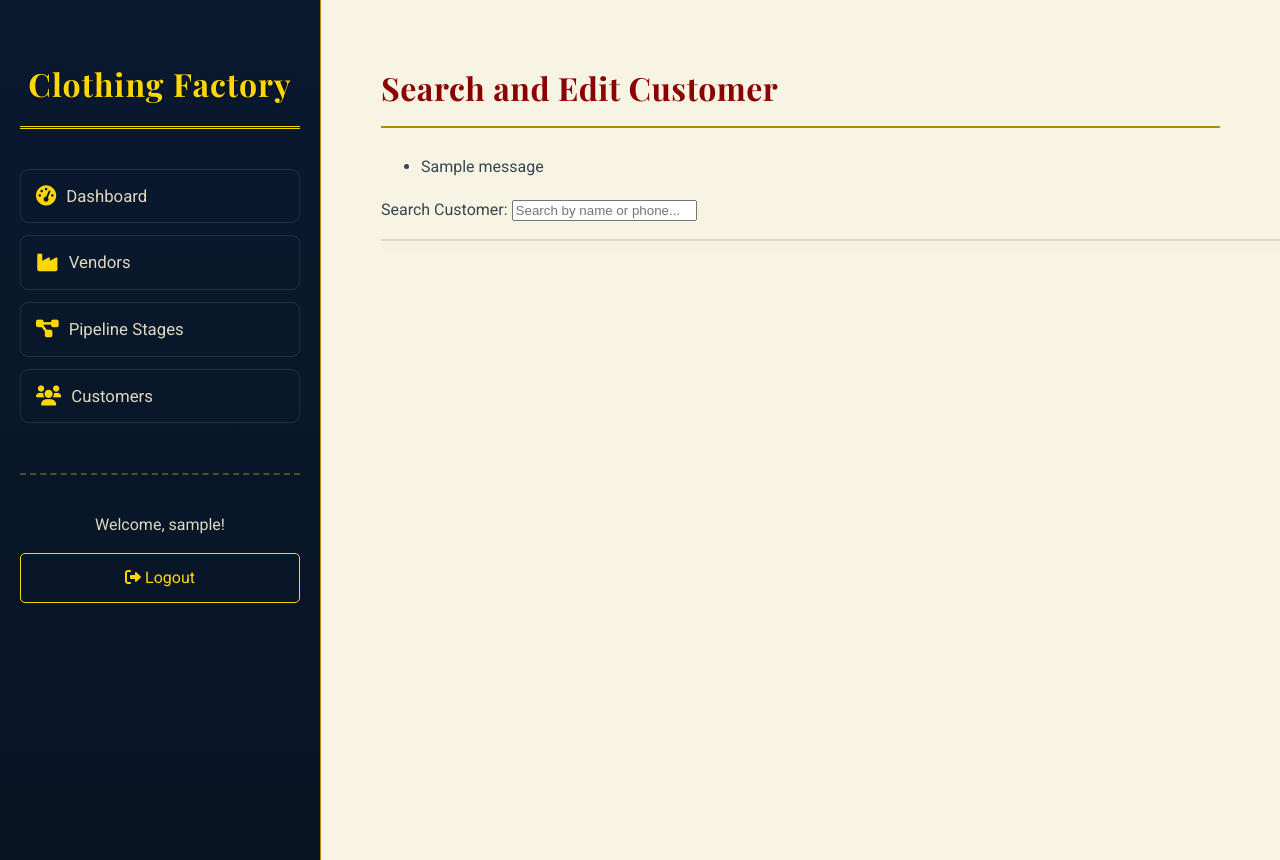
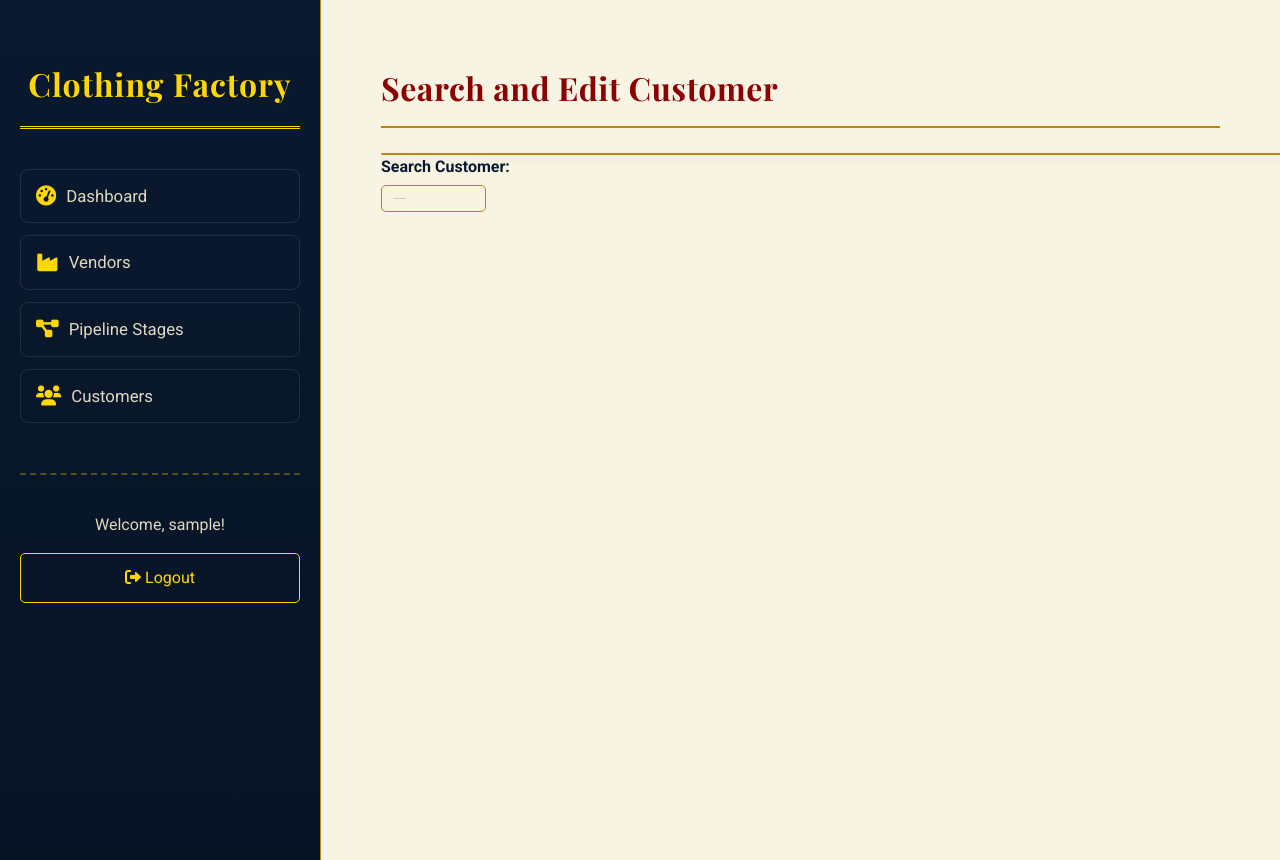
Before and after one commit to Yameen-Shaikh/Clothing-Tracker, a Django app: page /customers/search-detail/ in a window 1280 px wide. Run offline with Django 5.2, Linux system fonts and the light colour scheme; a user stored in the database is signed in; tables that the repository leaves empty hold one stand-in row (values such as "Sample post"); one stand-in notice (Sample message) is shown.

Commit message:
Removed updation msg from page and matched the search box theme

```diff
--- a/production_tracker/static/production_tracker/css/style.css
+++ b/production_tracker/static/production_tracker/css/style.css
@@ -1,27 +1,28 @@
 /* Mughal Theme Colors (Revisited) */
 :root {
-    --deep-blue: #0A192F; /* Darkest blue, almost black */
+  --deep-blue: #0a192f; /* Darkest blue, almost black */
   --medium-blue: #061424; /* Slightly lighter deep blue */
-    --gold: #FFD700; /* Bright gold */
-    --dark-gold: #B8860B; /* Darker, antique gold */
-    --rich-red: #8B0000; /* Deep rich red */
+  --gold: #ffd700; /* Bright gold */
+  --dark-gold: #b8860b; /* Darker, antique gold */
+  --rich-red: #8b0000; /* Deep rich red */
   --terracotta: #cb4b16; /* Warm orange-red */
-    --cream-light: #F8F4E3; /* Very light cream/parchment */
-    --cream-medium: #E0D8C0; /* Medium cream */
-    --cream-dark: #F0EAD6; /* Darker cream for backgrounds */
-    --text-dark: #36454F; /* Dark grey for general text */
-    --steel-blue: #4682B4; /* For links/buttons */
+  --cream-light: #f8f4e3; /* Very light cream/parchment */
+  --cream-medium: #e0d8c0; /* Medium cream */
+  --cream-dark: #f0ead6; /* Darker cream for backgrounds */
+  --text-dark: #36454f; /* Dark grey for general text */
+  --steel-blue: #4682b4; /* For links/buttons */
 }
 
 /* General Styling */
-html, body {
+html,
+body {
   height: 100%; /* Ensure html and body take full height */
   margin: 0;
   padding: 0;
 }
 
 body {
-    font-family: 'Roboto', sans-serif; /* Keep Roboto for body */
+  font-family: "Roboto", sans-serif; /* Keep Roboto for body */
   background-color: var(--cream-light); /* Light cream background */
   color: var(--text-dark);
   line-height: 1.7;
@@ -29,8 +30,10 @@ body {
 }
 
 /* Headings */
-h1, h2, h3 {
-    font-family: 'Playfair Display', serif; /* Keep Playfair Display for headings */
+h1,
+h2,
+h3 {
+  font-family: "Playfair Display", serif; /* Keep Playfair Display for headings */
   color: var(--rich-red);
   margin-bottom: 25px;
   border-bottom: 2px solid var(--dark-gold); /* Gold accent line */
@@ -53,7 +56,11 @@ h1, h2, h3 {
 /* Sidebar Styling */
 .sidebar {
   width: 280px;
-    background: linear-gradient(to bottom, var(--deep-blue), var(--medium-blue)); /* Deep blue gradient */
+  background: linear-gradient(
+    to bottom,
+    var(--deep-blue),
+    var(--medium-blue)
+  ); /* Deep blue gradient */
   color: var(--cream-medium);
   padding: 30px 20px;
   box-shadow: 5px 0 15px rgba(0, 0, 0, 0.2);
@@ -69,11 +76,11 @@ h1, h2, h3 {
   text-align: center;
   margin-bottom: 40px;
   font-size: 2em;
-    font-family: 'Playfair Display', serif;
+  font-family: "Playfair Display", serif;
   border-bottom: 3px double var(--gold);
   padding-bottom: 15px;
   letter-spacing: 1px;
-    text-shadow: 1px 1px 3px rgba(0,0,0,0.3);
+  text-shadow: 1px 1px 3px rgba(0, 0, 0, 0.3);
 }
 
 .sidebar ul {
@@ -125,13 +132,14 @@ table {
   width: 100%;
   border-collapse: collapse;
   margin-top: 30px;
-    box-shadow: 0 5px 20px rgba(0,0,0,0.1);
+  box-shadow: 0 5px 20px rgba(0, 0, 0, 0.1);
   border: 1px solid var(--cream-medium);
   border-radius: 8px;
   overflow: hidden;
 }
 
-th, td {
+th,
+td {
   padding: 15px;
   border: 1px solid var(--cream-medium);
   text-align: left;
@@ -171,8 +179,9 @@ input[type="submit"] {
   cursor: pointer;
   border-radius: 8px;
   font-size: 1.05em;
-    transition: background-color 0.3s ease, transform 0.2s ease, box-shadow 0.3s ease;
-    box-shadow: 0 5px 15px rgba(0,0,0,0.1);
+  transition: background-color 0.3s ease, transform 0.2s ease,
+    box-shadow 0.3s ease;
+  box-shadow: 0 5px 15px rgba(0, 0, 0, 0.1);
   text-transform: uppercase;
   letter-spacing: 0.5px;
 }
@@ -181,7 +190,7 @@ button:hover,
 input[type="submit"]:hover {
   background-color: var(--rich-red); /* Rich red on hover */
   transform: translateY(-3px);
-    box-shadow: 0 8px 20px rgba(0,0,0,0.2);
+  box-shadow: 0 8px 20px rgba(0, 0, 0, 0.2);
 }
 
 form p {
@@ -207,7 +216,7 @@ form textarea {
   border: 1px solid var(--dark-gold);
   border-radius: 5px;
   box-sizing: border-box;
-    font-size: 1em;
+  font-size: 1px;
   background-color: var(--cream-light);
   color: var(--text-dark);
 }
@@ -238,7 +247,7 @@ form textarea:focus {
   border-radius: 5px;
   margin: 0 6px;
   transition: background-color 0.3s ease, transform 0.2s ease;
-    box-shadow: 0 2px 8px rgba(0,0,0,0.1);
+  box-shadow: 0 2px 8px rgba(0, 0, 0, 0.1);
 }
 
 .filter-buttons .button:hover {
@@ -252,7 +261,7 @@ form textarea:focus {
   padding: 25px;
   background-color: var(--cream-light);
   border-radius: 10px;
-    box-shadow: 0 8px 25px rgba(0,0,0,0.05);
+  box-shadow: 0 8px 25px rgba(0, 0, 0, 0.05);
   border: 1px solid var(--cream-medium);
 }
 
@@ -270,14 +279,14 @@ form textarea:focus {
   border-radius: 10px;
   padding: 20px;
   flex: 1 1 calc(30% - 20px);
-    box-shadow: 0 4px 15px rgba(0,0,0,0.1);
+  box-shadow: 0 4px 15px rgba(0, 0, 0, 0.1);
   text-align: center;
   transition: transform 0.3s ease, box-shadow 0.3s ease;
 }
 
 .card:hover {
   transform: translateY(-5px);
-    box-shadow: 0 10px 30px rgba(0,0,0,0.2);
+  box-shadow: 0 10px 30px rgba(0, 0, 0, 0.2);
 }
 
 .card h3 {
@@ -294,7 +303,7 @@ form textarea:focus {
   font-weight: bold;
   color: var(--gold);
   margin: 0;
-    text-shadow: 1px 1px 2px rgba(0,0,0,0.1);
+  text-shadow: 1px 1px 2px rgba(0, 0, 0, 0.1);
 }
 
 .chart-container {
@@ -305,7 +314,7 @@ form textarea:focus {
   padding: 25px;
   background-color: var(--cream-light);
   border-radius: 10px;
-    box-shadow: 0 8px 25px rgba(0,0,0,0.05);
+  box-shadow: 0 8px 25px rgba(0, 0, 0, 0.05);
   border: 1px solid var(--cream-medium);
 }
 
@@ -369,25 +378,26 @@ form textarea:focus {
   height: 45px; /* Match height of inputs */
 }
 
-
-
 .custom-search-results {
-    border: 1px solid var(--cream-medium);
+  border: 1px solid var(--dark-gold);
   max-height: 200px;
   overflow-y: auto;
-    background-color: white;
+  background-color: var(--cream-light);
   position: absolute;
   width: calc(100% - 24px); /* Match input width */
   z-index: 100;
-    box-shadow: 0 4px 10px rgba(0,0,0,0.1);
+  box-shadow: 0 4px 10px rgba(0, 0, 0, 0.1);
+  border-radius: 5px;
 }
 
 .custom-search-results div {
   padding: 10px;
   cursor: pointer;
-    border-bottom: 1px solid #eee;
+  border-bottom: 1px solid var(--cream-medium);
+  color: var(--text-dark);
 }
 
 .custom-search-results div:hover {
   background-color: var(--cream-dark);
+  color: var(--rich-red);
 }
--- a/production_tracker/templates/production_tracker/customer_search_detail.html
+++ b/production_tracker/templates/production_tracker/customer_search_detail.html
@@ -3,29 +3,24 @@
 {% block content %}
     <h1>Search and Edit Customer</h1>
 
-    {% if messages %}
-        <ul class="messages">
-            {% for message in messages %}
-                <li{% if message.tags %} class="{{ message.tags }}"{% endif %}>{{ message }}</li>
-            {% endfor %}
-        </ul>
-    {% endif %}
-
-    <p>
-        <label for="customer-search-input">Search Customer:</label>
-        <input type="text" id="customer-search-input" placeholder="Search by name or phone..." value="{% if customer %}{{ customer.name }} - {{ customer.phone }}{% endif %}">
-        <div id="customer-search-results" class="custom-search-results"></div>
-    </p>
+    <form class="filter-form">
+        <div class="filter-group">
+            <label for="customer-search-input">Search Customer:</label>
+            <input type="text" id="customer-search-input" placeholder="Search by name or phone..." value="{% if customer %}{{ customer.name }} - {{ customer.phone }}{% endif %}">
+            <div id="customer-search-results" class="custom-search-results"></div>
+        </div>
+    </form>
     <input type="hidden" id="selected-customer-id" value="{% if customer %}{{ customer.id }}{% endif %}">
-
-    <div id="customer-details-section" style="{% if not customer %}display:none;{% endif %}">
+    {% if customer %}
+    <div id="customer-details-section">
         <form method="post" id="customer-detail-form">
             {% csrf_token %}
-            <input type="hidden" name="customer_id" value="{% if customer %}{{ customer.id }}{% endif %}">
+            <input type="hidden" name="customer_id" value="{{ customer.id }}">
             {{ form.as_p }}
             <button type="submit">Save Changes</button>
         </form>
     </div>
+    {% endif %}
 
     <script>
         document.addEventListener('DOMContentLoaded', function() {
@@ -90,10 +85,9 @@
                 }
             });
 
-            // Display messages (e.g., success messages after save)
-            const messagesDiv = document.querySelector('.messages');
-            if (messagesDiv) {
-                alert(messagesDiv.textContent.trim());
+            const successMessage = "{{ success_message|escapejs }}";
+            if (successMessage && successMessage !== 'None') {
+                alert(successMessage);
             }
         });
     </script>
--- a/production_tracker/views.py
+++ b/production_tracker/views.py
@@ -26,7 +26,15 @@ class CustomerDetailUpdateView(LoginRequiredMixin, View):
             form = self.form_class(instance=customer)
         else:
             form = self.form_class()
-        return render(request, self.template_name, {'form': form, 'customer': customer})
+
+        # Check for success message
+        success_message = request.session.pop('success_message', None)
+
+        return render(request, self.template_name, {
+            'form': form,
+            'customer': customer,
+            'success_message': success_message
+        })
 
     def post(self, request, *args, **kwargs):
         customer_id = request.POST.get('customer_id')
@@ -39,8 +47,8 @@ class CustomerDetailUpdateView(LoginRequiredMixin, View):
 
         if form.is_valid():
             form.save()
-            messages.success(request, 'Customer details updated successfully!')
-            return redirect('customer_search_detail')
+            request.session['success_message'] = 'Customer details updated successfully!'
+            return redirect(request.path_info + f"?customer_id={customer.id if customer else ''}")
         else:
             return render(request, self.template_name, {'form': form, 'customer': customer})
 from datetime import date
@@ -379,7 +387,13 @@ class CustomerCreateView(LoginRequiredMixin, CreateView):
     def form_valid(self, form):
         customer = form.save()
         messages.success(self.request, f'Customer {customer.name} added successfully.')
+        self.request.session['success_message'] = f'Customer {customer.name} added successfully.'
         return redirect(self.success_url)
+
+    def get_context_data(self, **kwargs):
+        context = super().get_context_data(**kwargs)
+        context['success_message'] = self.request.session.pop('success_message', None)
+        return context
 
 class MeasurementDetailView(LoginRequiredMixin, View):
     template_name = 'production_tracker/measurement_form.html'
```
Also changed, not shown: GEMINI.md (+4 -4 lines), production_tracker/templates/production_tracker/customer_form.html (+3 -17 lines). Lines whose indentation alone changed are shown as unchanged.
